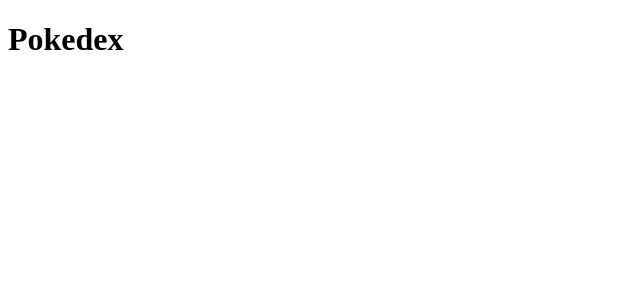
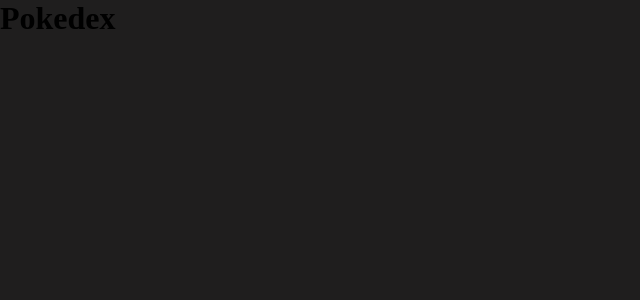
Before and after one commit to cantsaydorifto/pokedex, a React (Vite) app: page / in a window 1280 px wide. Shown: the top 300 px of the page, without its empty margins (0-640 px from the left). Built offline with nearby package versions, Linux system fonts and the light colour scheme.

Commit message:
add global styles

```diff
--- a/src/index.css
+++ b/src/index.css
@@ -0,0 +1,10 @@
+* {
+    margin: 0;
+    padding: 0;
+    box-sizing: border-box;
+}
+
+body {
+    background-color: #1f1e1e;
+    height: 100vh;
+}
```
